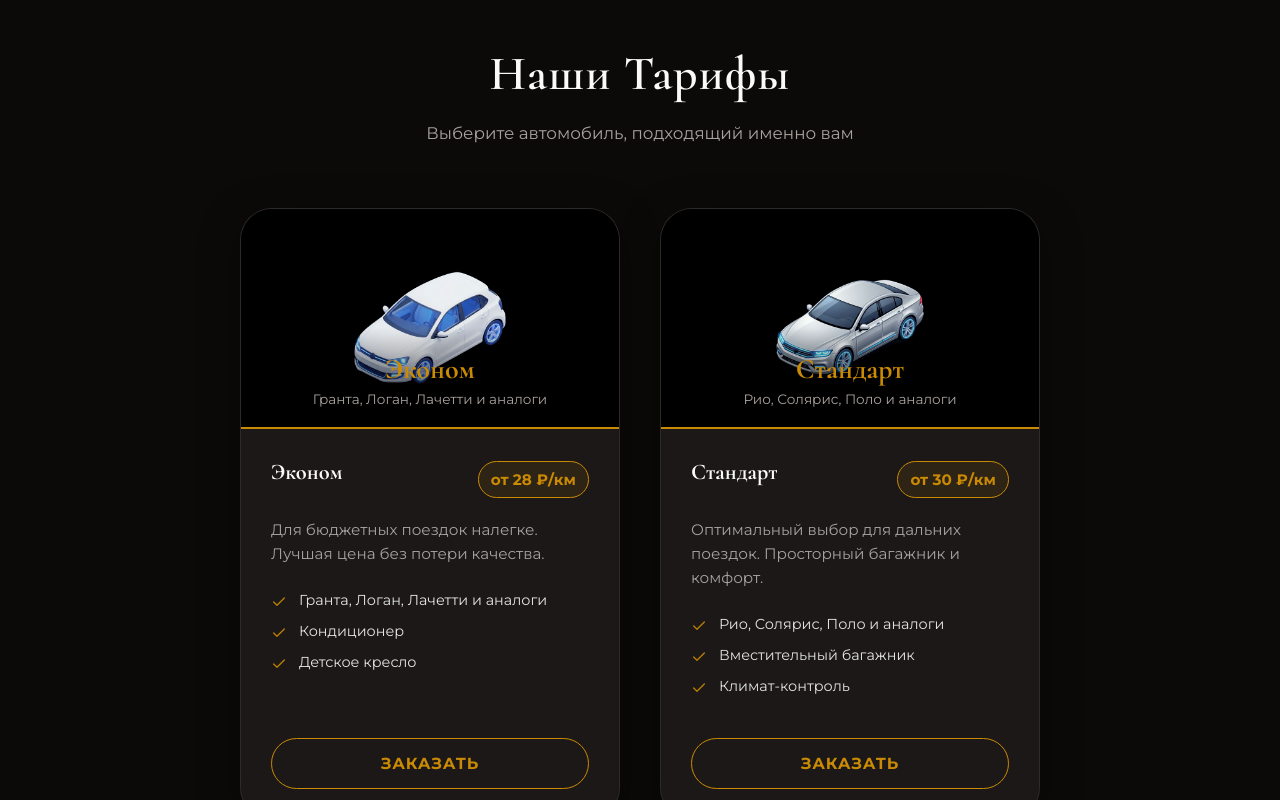
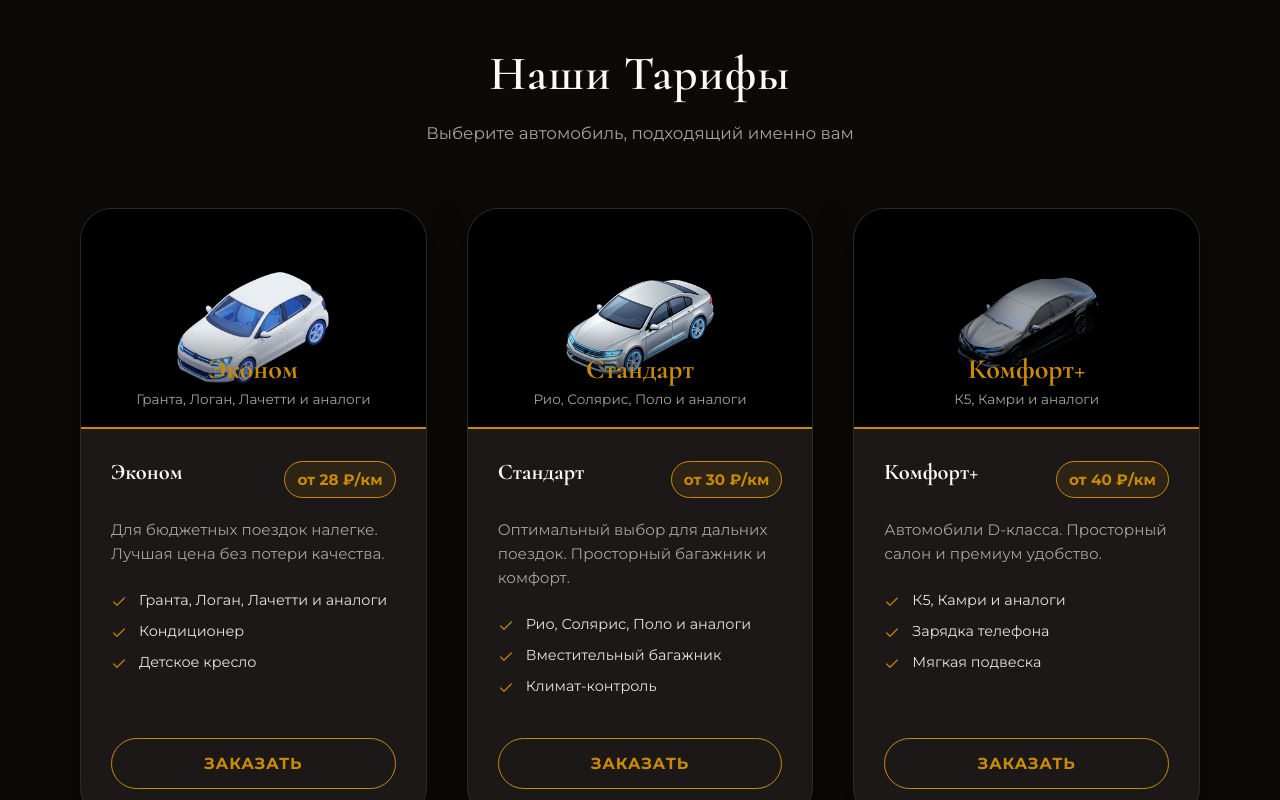
Before and after one commit to Xyling12/grand-transfer, a Next.js app: page / in a window 1280 px wide. Shown: the part 2000-2800 px from the top of the page. Built offline with nearby package versions, Linux system fonts and the light colour scheme; no server answers.

Commit message:
style(tariffs): restore CSS grid and explicitly target 7th card to span middle column

```diff
--- a/src/components/Tariffs.module.css
+++ b/src/components/Tariffs.module.css
@@ -12,13 +12,23 @@
 }
 
 .grid {
-    display: flex;
-    flex-wrap: wrap;
-    justify-content: center;
+    display: grid;
+    grid-template-columns: repeat(auto-fit, minmax(340px, 1fr));
     gap: 40px;
+    justify-items: center;
     max-width: 1200px;
     margin: 0 auto;
     padding: 0 20px;
+}
+
+/* Target the 7th item (orphan on 3-column layouts) and explicitly center it by making it span the columns or tweaking margin */
+@media (min-width: 1110px) {
+
+    /* Approximate breakpoint where 3 columns fit (340*3 + gaps) */
+    .card:nth-child(7) {
+        grid-column: 2 / 3;
+        /* Forces it into the middle column of a 3-column grid */
+    }
 }
 
 .card {
@@ -199,8 +209,11 @@
 
 @media (max-width: 768px) {
     .grid {
-        flex-direction: column;
-        align-items: center;
+        grid-template-columns: 1fr;
+    }
+
+    .card:nth-child(7) {
+        grid-column: auto;
     }
 
     .name {
```
